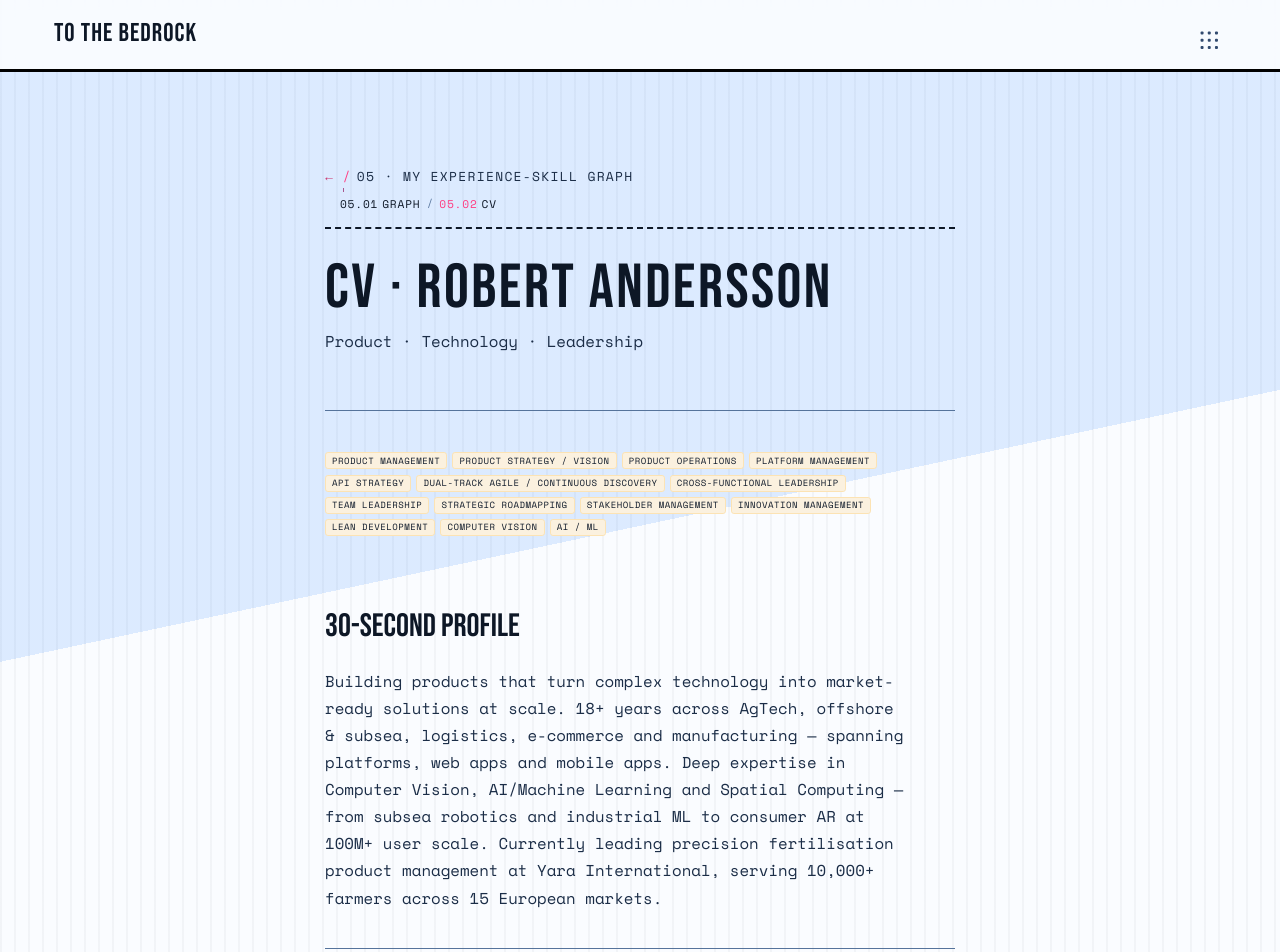
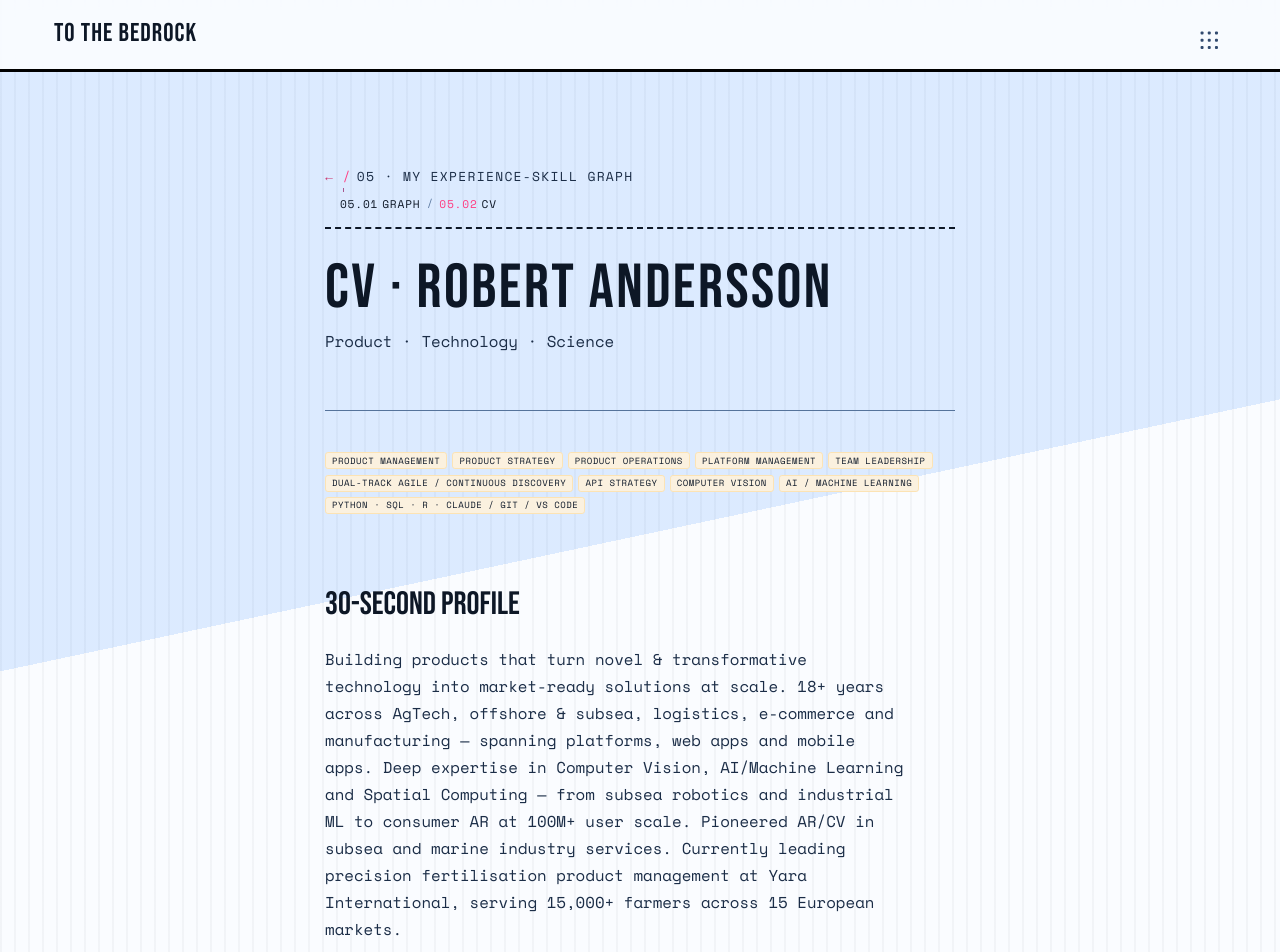
Before and after one commit to rndrssn/platoscave, a plain HTML site: page modules/experience-skill-graph/cv/index.html in a window 1280 px wide. Shown: the top 952 px of the page. Drawn offline with Linux system fonts and the light colour scheme.

Commit message:
Align CV page with cv_content.md
- Header subtitle: Leadership -> Science
- Chips: tighten to cv_content.md set, add Python/SQL/R/Claude/Git/VS Code
- 30-sec profile: 10K+ -> 15K+ farmers, add pioneered AR/CV subsea claim
- Yara timeline title: add Lead Product Manager
- Top Impact #1: 10,000+ -> 15,000+ farmers

Co-Authored-By: Claude Sonnet 4.6 <noreply@anthropic.com>

```diff
--- a/modules/experience-skill-graph/cv/index.html
+++ b/modules/experience-skill-graph/cv/index.html
@@ -49,38 +49,34 @@
         <div class="cv-header-row">
           <h1 class="module-header-title">CV &middot; Robert Andersson</h1>
         </div>
-        <p class="module-header-body">Product &middot; Technology &middot; Leadership</p>
+        <p class="module-header-body">Product &middot; Technology &middot; Science</p>
       </header>
 
       <article class="module-essay">
         <section class="essay-section">
           <div class="cv-chip-row">
             <span class="cv-chip">Product Management</span>
-            <span class="cv-chip">Product Strategy / Vision</span>
+            <span class="cv-chip">Product Strategy</span>
             <span class="cv-chip">Product Operations</span>
             <span class="cv-chip">Platform Management</span>
+            <span class="cv-chip">Team Leadership</span>
+            <span class="cv-chip">Dual-Track Agile / Continuous Discovery</span>
             <span class="cv-chip">API Strategy</span>
-            <span class="cv-chip">Dual-Track Agile / Continuous Discovery</span>
-            <span class="cv-chip">Cross-functional Leadership</span>
-            <span class="cv-chip">Team Leadership</span>
-            <span class="cv-chip">Strategic Roadmapping</span>
-            <span class="cv-chip">Stakeholder Management</span>
-            <span class="cv-chip">Innovation Management</span>
-            <span class="cv-chip">Lean Development</span>
             <span class="cv-chip">Computer Vision</span>
-            <span class="cv-chip">AI / ML</span>
+            <span class="cv-chip">AI / Machine Learning</span>
+            <span class="cv-chip">Python &middot; SQL &middot; R &middot; Claude / Git / VS Code</span>
           </div>
         </section>
 
         <section class="essay-section" id="cv-summary">
           <h2 class="essay-heading">30-Second Profile</h2>
-          <p class="essay-body">Building products that turn complex technology into market-ready solutions at scale. 18+ years across AgTech, offshore &amp; subsea, logistics, e-commerce and manufacturing &mdash; spanning platforms, web apps and mobile apps. Deep expertise in Computer Vision, AI/Machine Learning and Spatial Computing &mdash; from subsea robotics and industrial ML to consumer AR at 100M+ user scale. Currently leading precision fertilisation product management at Yara International, serving 10,000+ farmers across 15 European markets.</p>
+          <p class="essay-body">Building products that turn novel &amp; transformative technology into market-ready solutions at scale. 18+ years across AgTech, offshore &amp; subsea, logistics, e-commerce and manufacturing &mdash; spanning platforms, web apps and mobile apps. Deep expertise in Computer Vision, AI/Machine Learning and Spatial Computing &mdash; from subsea robotics and industrial ML to consumer AR at 100M+ user scale. Pioneered AR/CV in subsea and marine industry services. Currently leading precision fertilisation product management at Yara International, serving 15,000+ farmers across 15 European markets.</p>
         </section>
 
         <section class="essay-section" id="cv-impact">
           <h2 class="essay-heading">Top Impact</h2>
           <ol class="essay-body cv-impact-list">
-            <li>Leading precision fertilisation product management at Yara International — delivering precision-fertilisation solutions to 10,000+ farmers across 15 European markets, managing a team of 3 PMs, 3 UX designers, 1 UX researcher and ~20 engineers. Transformed product operations from siloed delivery streams to dual-track agile with continuous discovery.</li>
+            <li>Leading precision fertilisation product management at Yara International — delivering precision-fertilisation solutions to 15,000+ farmers across 15 European markets, managing a team of 3 PMs, 3 UX designers, 1 UX researcher and ~20 engineers. Transformed product operations from siloed delivery streams to dual-track agile with continuous discovery.</li>
             <li>Accountable for the IKEA Place AR platform (10M+ global users) across all IKEA markets. Led the introduction of Web AR at IKEA's largest franchisee, reaching an additional 100M users. Managed Android, iOS, backend and enabling teams across SDKs, APIs and 3D data delivery.</li>
             <li>At Fugro, delivered the world's first computer vision and AR system deployed subsea at scale — combining 3D Mapping, SLAM, Pose Estimation and Augmented Reality for marine robotics and remote inspection. Built the product vision, team and roadmap from scratch in a safety-critical offshore environment.</li>
             <li>Built and led cross-functional product and engineering teams across three organisations — including an innovation programme at Fugro, an ML robotics startup (AIIM), and the current product team at Yara (3 PMs, 3 UXD, 1 UXR, ~20 engineers). Embedded product trios, dual-track agile, and continuous discovery as operating practice.</li>
@@ -91,7 +87,7 @@
         <section class="essay-section" id="cv-roles">
           <h2 class="essay-heading">Career Timeline</h2>
           <ol class="cv-timeline-list">
-            <li><span class="cv-time">2023 &ndash; Present</span><span class="cv-role">Yara International · Senior Product Manager · AgTech · 15 EU markets</span></li>
+            <li><span class="cv-time">2023 &ndash; Present</span><span class="cv-role">Yara International · Senior Product Manager / Lead Product Manager · AgTech · 15 EU markets</span></li>
             <li><span class="cv-time">2021 &ndash; 2023</span><span class="cv-role">IKEA · Platform Manager · Spatial Computing / AR / AI</span></li>
             <li><span class="cv-time">2021</span><span class="cv-role">AI in Motion · Head of Product &amp; Technology · Autonomous Robotics</span></li>
             <li><span class="cv-time">2018 &ndash; 2021</span><span class="cv-role">Fugro · Innovation &amp; Product Lead · Computer Vision for Marine &amp; Subsea</span></li>
```
